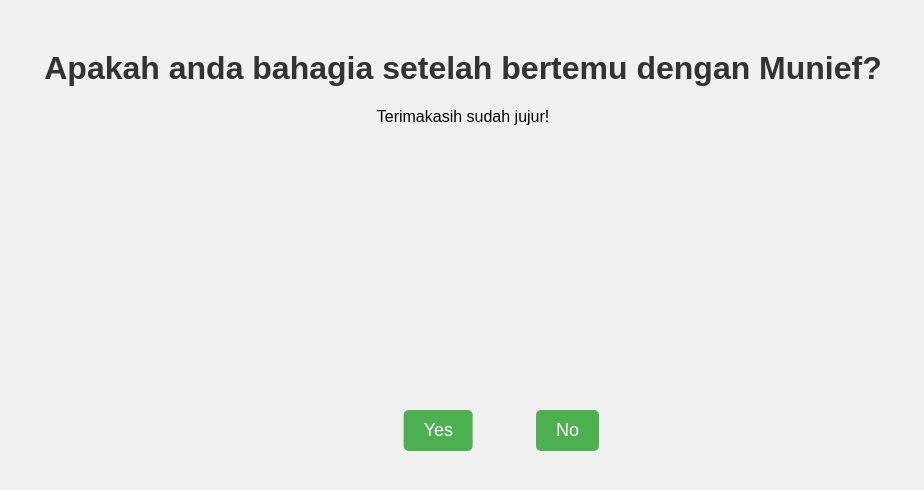
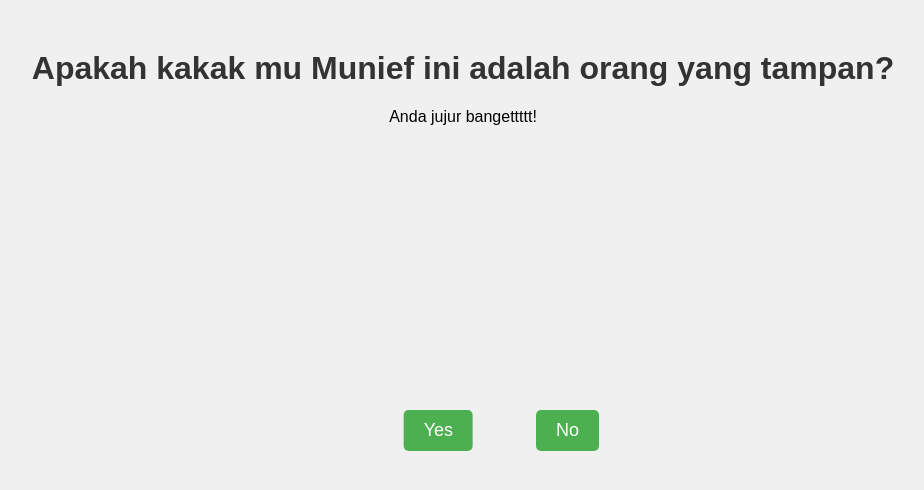
Before and after one commit to muniefmaulana/kejujuran.github.io, a plain HTML site: page index.html in a window 1280 px wide. Both pictures are taken after a click on the button "Yes". Shown: the whole page, without its empty margins (177-1101 px from the left). Drawn offline with Linux system fonts and the light colour scheme.

Commit message:
Update index.html

```diff
--- a/index.html
+++ b/index.html
@@ -3,7 +3,7 @@
 <head>
 <meta charset="UTF-8">
 <meta name="viewport" content="width=device-width, initial-scale=1.0">
-<title>Tes Kejujuran Annidaa'!!!</title>
+<title>Tes Kejujuran Dimpok'!!!</title>
 <style>
     body {
         font-family: Arial, sans-serif;
@@ -44,7 +44,7 @@
 </style>
 </head>
 <body>
-    <h1>Apakah anda bahagia setelah bertemu dengan Munief?</h1>
+    <h1>Apakah kakak mu Munief ini adalah orang yang tampan?</h1>
     <button id="yesButton" onclick="checkAnswer('yes')">Yes</button>
     <button id="noButton" onclick="moveButton()">No</button>
     <p id="answer"></p>
@@ -55,7 +55,7 @@
             if (answer === 'no') {
                 answerElement.textContent = "";
             } else {
-                answerElement.textContent = "Terimakasih sudah jujur!";
+                answerElement.textContent = "Anda jujur bangettttt!";
             }
         }
 
```
